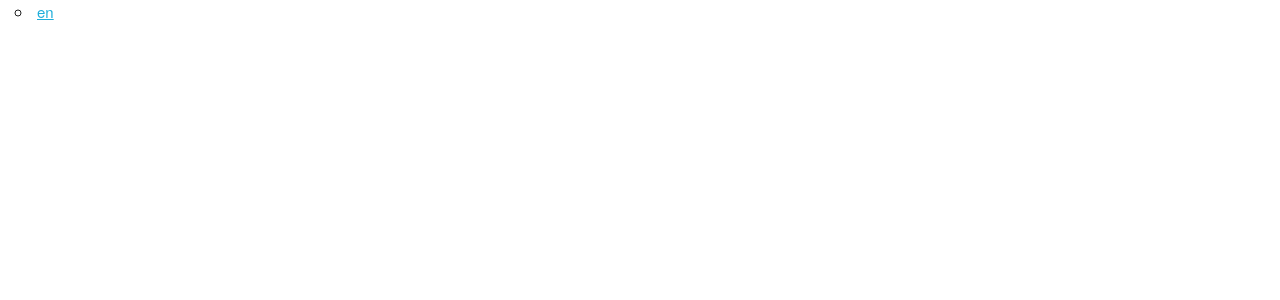
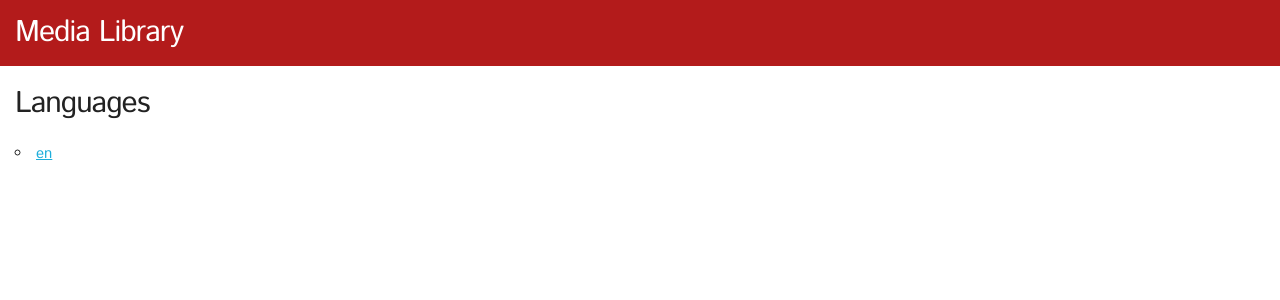
Before and after one commit to PJ-Finlay/lrc-media-library, a Django app: page / in a window 1280 px wide. Before the commit the part shown is almost empty. Shown: the top 300 px of the page. Run offline with Django 3.2, Linux system fonts and the light colour scheme; tables that the repository leaves empty hold one stand-in row (values such as "Sample post").

Commit message:
Added Styling

```diff
--- a/website/static/website/style.css
+++ b/website/static/website/style.css
@@ -1,3 +1,33 @@
+/*
+Style Guide:
+
+Cornell Red: #B31B1B
+Cornell Black: #222222
+Cornell White: #FFFFFF
+
+Primary Typeface: Palatino
+Secondary Typeface: Frutiger -> Istok Web
+
+*/
+* {
+  font-family: 'Istok Web', sans-serif;
+}
+
 main {
-  margin-left: 1em;
+  margin: 1em;
 }
+
+/* Style Header */
+header {
+  background-color: #B31B1B;
+  padding: 1em;
+}
+
+header a {
+  text-decoration: none;
+}
+
+header h1{
+  margin: 0;
+  color: WHITE;
+}
--- a/website/templates/website/base.html
+++ b/website/templates/website/base.html
@@ -8,8 +8,12 @@
     <link rel="stylesheet" type="text/css" href="{% static 'website/style.css' %}" />
     <link rel="stylesheet" type="text/css" href="{% static 'website/skeleton.css' %}" />
     <link rel="stylesheet" type="text/css" href="{% static 'website/normalize.css' %}" />
+    <link href="https://fonts.googleapis.com/css?family=Istok+Web" rel="stylesheet">
 </head>
 <body>
+<header>
+  <a href="/"><h1>Media Library</h1></a>
+</header>
 <main>
 
 {% block content %}{% endblock %}
--- a/website/templates/website/language_list.html
+++ b/website/templates/website/language_list.html
@@ -1,6 +1,7 @@
 {% extends "website/base.html" %}
 
 {% block content %}
+<h1>Languages</h1>
 <ul>
 {% for language in language_list %}
     <li><a href="/language/{{ language }}">{{ language }}</a></li>
```
